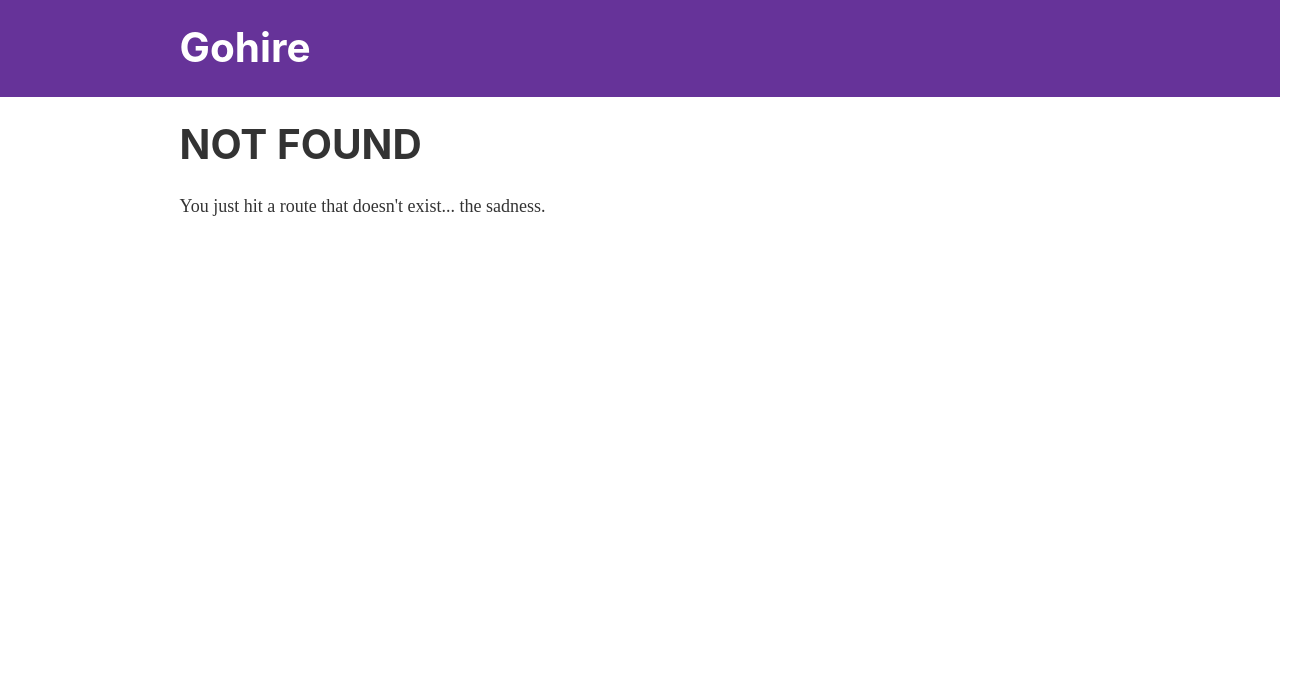
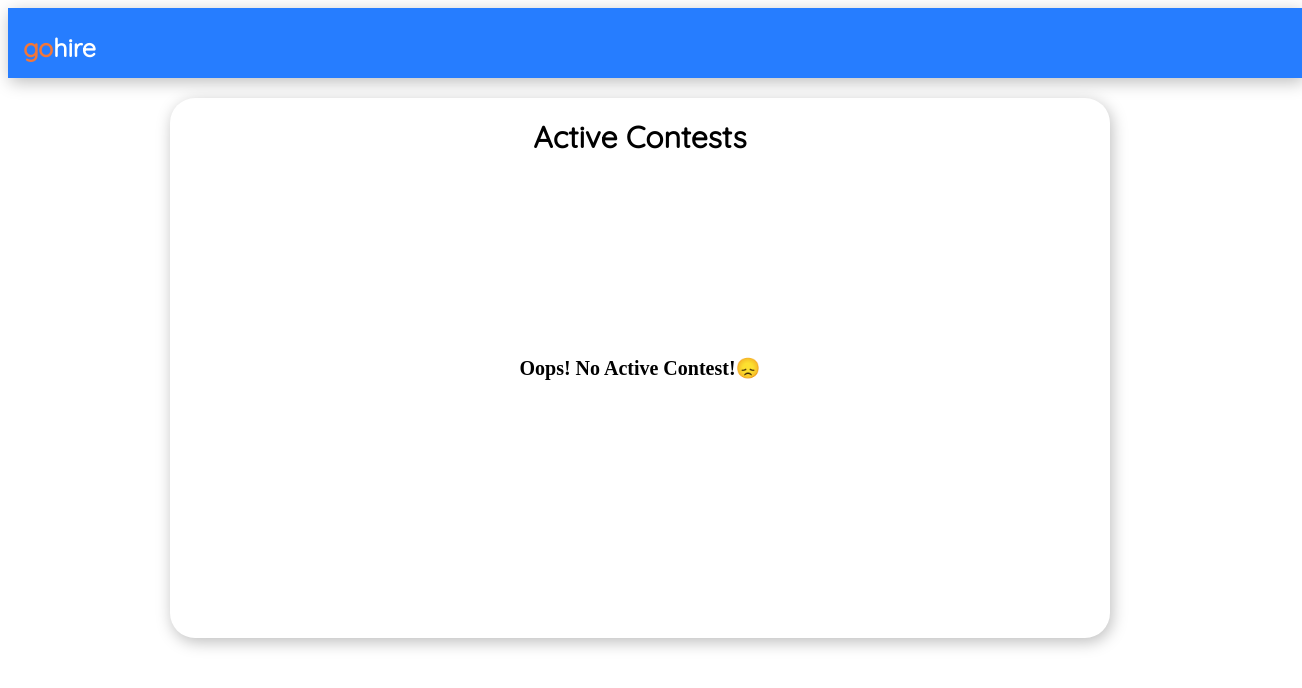
Before and after one commit to dhilipkmr/gohire, a Gatsby site: page /home in a window 1280 px wide. Before the commit this address had no page. Shown: the whole page, 1302 px wide, since content can reach past the window. Built offline with nearby package versions, Linux system fonts and the light colour scheme; Gatsby itself is replaced by a stand-in of ours.

Commit message:
initial commit

```diff
--- /dev/null
+++ b/src/components/HeadingLayout.js
@@ -0,0 +1,23 @@
+import React from 'react';
+import { Link } from "gatsby"
+
+class HeadingLayout extends React.Component {
+  constructor(props) {
+    super(props);
+  }
+  render() {
+    return(
+      <div>
+        <div>
+          <div className="textleft stickyHeader padTB10 padL20">
+            <span className="go ico25 fq">go</span>
+            <span className="hire ico25 fq">hire</span>
+          </div>
+        </div>
+        {this.props.children}
+      </div>
+    );
+  }
+}
+
+export default HeadingLayout;
--- a/src/components/Home/LoginCard.js
+++ b/src/components/Home/LoginCard.js
@@ -1,4 +1,5 @@
 import React from 'react';
+import { Link } from "gatsby"
 
 class LoginCard extends React.Component {
   constructor(props) {
@@ -28,7 +29,9 @@
           </div>
         </div>
         <div className="padT20 textcenter">
-          <span className="btn textcenter hand inbl fb ico18 expand transAll">{this.state.signIn ? 'Sign In' : 'Sign Up'}</span>
+          <span>
+            <Link className="btn textcenter hand inbl fb ico18 expand transAll tdNone fq" to="/home/">{this.state.signIn ? 'Sign In' : 'Sign Up'}</Link>
+          </span>
         </div>
       </React.Fragment>
     );
@@ -42,8 +45,8 @@
           <div className="dflex">
             <div className="width50 inbl loginCardBg1 height450">
               <div className="mt180 textcenter">
-                <span className="go">go</span>
-                <span className="hire">hire</span>
+                <span className="go ico18 fq">go</span>
+                <span className="hire fq">hire</span>
               </div>
             </div>
             <div className="width50 inbl loginCardBg2 textcenter">
--- a/src/components/layout.css
+++ b/src/components/layout.css
@@ -1,5 +1,5 @@
 html {
-  font-family: sans-serif;
+  font-family: 'Quicksand, sans-serif';
   -ms-text-size-adjust: 100%;
   -webkit-text-size-adjust: 100%;
 }
@@ -200,7 +200,7 @@
 }
 body {
   color: hsla(0, 0%, 0%, 0.8);
-  font-family: 'Google Sans, sans-serif';
+  font-family: 'Quicksand, sans-serif';
   font-weight: normal;
   word-wrap: break-word;
   font-kerning: normal;
--- a/src/components/style/generic.css
+++ b/src/components/style/generic.css
@@ -1,6 +1,6 @@
-@import url("https://fonts.googleapis.com/css?family=Google+Sans:400,500&amp;lang=en");
+@import url("https://fonts.googleapis.com/css?family=Quicksand&display=swap");
 html {
-  font-family: 'Google Sans, sans-serif';
+  font-family: 'Quicksand, sans-serif';
   -ms-text-size-adjust: 100%;
   -webkit-text-size-adjust: 100%;
 }
@@ -262,7 +262,10 @@
   justify-content: space-between;
 }
 .body {
-  font-family: 'Google Sans, sans-serif';
+  font-family: 'Quicksand, sans-serif';
+}
+.ico30 {
+  font-size: 30px;
 }
 .h120p {
   height: 120px;
@@ -343,7 +346,9 @@
   padding-top: 10px;
   padding-bottom: 10px;
 }
-
+.ico25{
+  font-size: 25px !important;
+}
 .width60 {
   width: 60%;
 }
--- a/src/components/style/styles.css
+++ b/src/components/style/styles.css
@@ -109,3 +109,31 @@
   color: white;
   font-weight: bold;
 }
+.tdNone {
+  text-decoration: none;
+}
+.stickyHeader {
+  background: var(--themeBg);
+  padding: 15px;
+  box-shadow:2px 4px 16px 0px #bdbdbd !important;
+  /* position: fixed; */
+  top: 0;
+  width: 100%;
+}
+
+.contest {
+  min-width: 900px;
+  text-align: center;
+  min-height: 500px;
+  padding: 20px;
+  margin-top: 20px;
+}
+
+.noActive{
+  margin-top: 200px;
+  font-size: 20px;
+  font-weight: bold;
+}
+.fq {
+  font-family: 'Quicksand';
+}
--- /dev/null
+++ b/src/pages/home.js
@@ -0,0 +1,19 @@
+import React from "react"
+import { Link } from "gatsby"
+import Wrapper from '../components/Wrapper';
+import HeadingLayout from '../components/HeadingLayout';
+
+const Home = () => (
+  <Wrapper>
+    <HeadingLayout>
+      <div>
+       <div className="card contest">
+        <div className="fb fq ico30">Active Contests</div>
+        <div className="noActive">Oops! No Active Contest!😞</div>
+       </div>
+      </div>
+    </HeadingLayout>
+  </Wrapper>
+)
+
+export default Home
```
